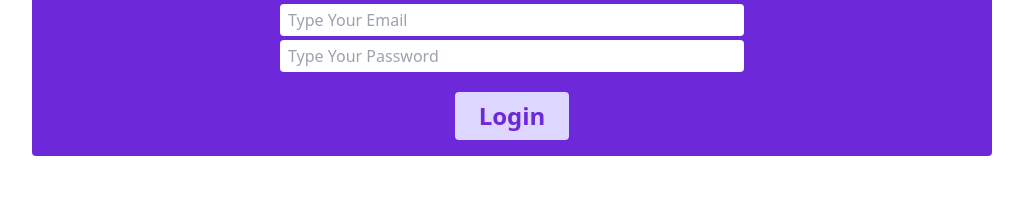
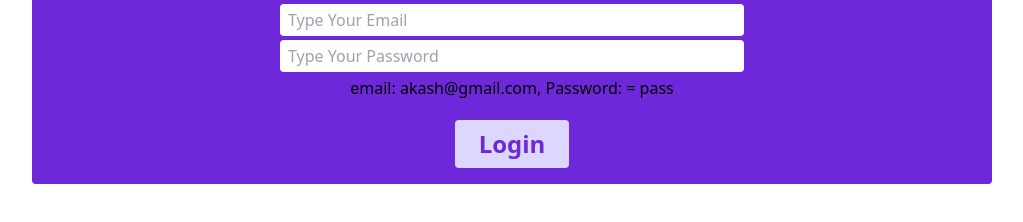
Before and after one commit to CoderDotJs/baaank, a plain HTML site: page index.html in a window 1280 px wide. Shown: the part 248-470 px from the top of the page, without its empty margins (128-1151 px from the left). Drawn offline with nearby package versions, Linux system fonts and the light colour scheme.

Commit message:
Update index.html

```diff
--- a/index.html
+++ b/index.html
@@ -16,6 +16,7 @@
         <form action="" class="flex-col flex justify-center items-center gap-1">
             <input type="email" name="email" id="email" class="lg:w-2/4 w-4/5 rounded border-purple-700 py-1 px-2" placeholder="Type Your Email ">
             <input type="password" name="pass" id="pass" placeholder="Type Your Password" class="lg:w-2/4 w-4/5 rounded border-purple-700 py-1 px-2">
+            <p>email: akash@gmail.com, Password: = pass</p>
             <button class="bg-purple-200 lg:px-6 px-4 mt-4 items-start lg:py-2 py-1 font-semibold lg:text-2xl text-xl text-purple-700 rounded" id="login">Login</button>
         </form>
     </section>
```
